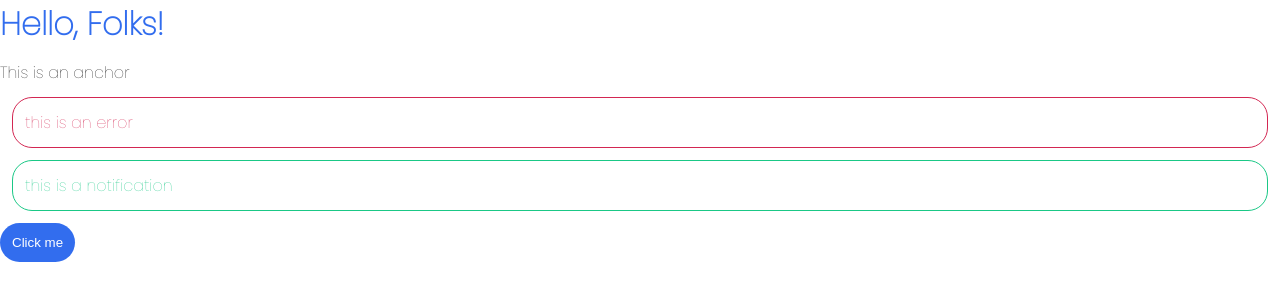
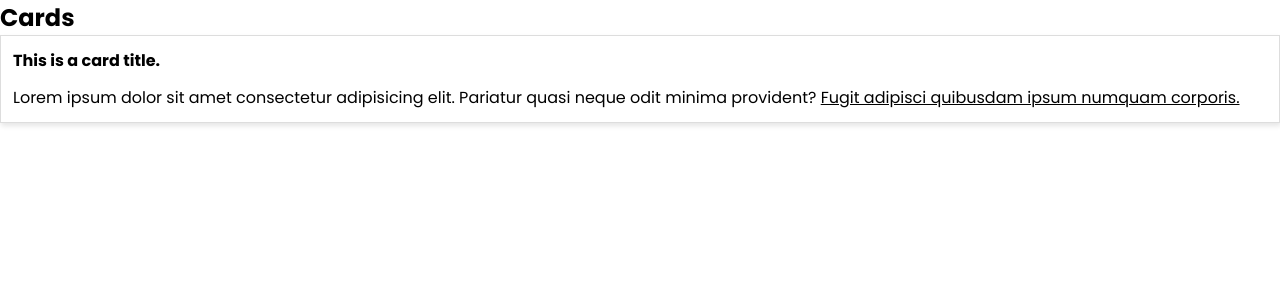
Before and after one commit to AmandeepSingh789/CSS-Library, a website: page index.html in a window 1280 px wide. Drawn offline with Linux system fonts and the light colour scheme.

Commit message:
added card

```diff
--- a/gulpfile.js
+++ b/gulpfile.js
@@ -2,13 +2,13 @@ const {src,dest,watch,series} = require('gulp')
 const sass = require('gulp-sass')(require('sass'))
 
 function buildStyles(){
-    return src('index.scss')
+    return src('obelus/**/*.scss')
         .pipe(sass())
         .pipe(dest('css'))
 }
 
 function watchSass(){
-    watch(['index.scss'], buildStyles)
+    watch(['obelus/**/*.scss'], buildStyles)
 }
 
 
--- a/index.html
+++ b/index.html
@@ -8,10 +8,16 @@
     <title>Complete SASS</title>
 </head>
 <body>
-    <h1>Hello, Folks!</h1>
-    <a href="#"> This is an anchor</a>
-    <p class="error">this is an error</p>
-    <p class="notification">this is a notification</p>
-    <button>Click me</button>
+    <!-- Colors -->
+    <!-- Font Sizes -->
+    <!-- Buttons -->
+    <!-- Cards -->
+    <h2>Cards</h2>
+    <div class="card">
+        <h1 class="card-title">This is a card title.</h1>
+        <p class="card-body">Lorem ipsum dolor sit amet consectetur adipisicing elit. Pariatur quasi neque odit minima provident? <a href ="#" >Fugit adipisci quibusdam ipsum numquam corporis.</a></p>
+    </div>
+    <!-- Grid System -->
+    <!-- Utilities -->
 </body>
 </html>
--- a/index.scss
+++ /dev/null
@@ -1,70 +0,0 @@
-// import google font
-@import url('https://fonts.googleapis.com/css2?family=Poppins:wght@100&display=swap');
-
-@import 'variables.scss';
-
-/* reset styles */
-
-* {
-  color: inherit;
-  margin: 0;
-}
-
-body {
-    font-family: 'Poppins', sans-serif;
-
-}
-
-ul {
-  padding: 0;
-  list-style-type: none;
-}
-
-a {
-  text-decoration: none;
-}
-
-hr {
-  border: 0;
-  border-top: 1px dotted #efefef;
-}
-
-img {
-  max-width: 100%;
-}
-
-h1 {
-    color: $primary;
-    margin-bottom: $base-margin;
-  a {
-    color: $secondary;
-  }
-}
-
-button{
-    color:white;
-    border:0;
-    background: $primary;
-    border-radius: $base-border-radius;
-    padding: $base-padding;
-}
-
-.error{
-    color:$error;
-    border-color: $error;
-    border-style: solid;
-    margin:$base-margin;
-    padding:$base-padding;
-    border-radius: $base-border-radius;
-    border-width: $base-border-thickness;
-}
-
-.notification{
-    color:$secondary;
-    border-color: $secondary;
-    border-style: solid;
-    margin:$base-margin;
-    padding:$base-padding;
-    border-radius: $base-border-radius;
-    border-width: $base-border-thickness;
-}
--- /dev/null
+++ b/obelus/_base.scss
@@ -0,0 +1,34 @@
+// import google font
+@import url('https://fonts.googleapis.com/css2?family=Poppins:ital,wght@0,100;0,200;0,300;0,400;0,500;0,600;0,700;0,800;0,900;1,100;1,200;1,300;1,400;1,500;1,600;1,700;1,800;1,900&display=swap');
+
+/* reset styles */
+* {
+  color: inherit;
+  margin: 0;
+}
+
+body {
+  font-family: Poppins;
+}
+
+ul {
+  padding: 0;
+  list-style-type: none;
+}
+
+a {
+  text-decoration: none;
+}
+
+hr {
+  border: 0;
+  border-top: 1px dotted #efefef;
+}
+
+img {
+  max-width: 100%;
+}
+
+.test {
+  color: $primary;
+}
--- /dev/null
+++ b/obelus/_variables.scss
@@ -0,0 +1,19 @@
+// theme colors
+$primary: #326dee !default;
+$secondary: #1ac886 !default;
+$error: #d32752 !default;
+$info: #f6c31c !default;
+
+// spacing
+$base-padding: 0.75rem;
+$base-margin: 0.75rem;
+
+// borders
+$base-border-thickness: 1px;
+$base-border-radius: 20px;
+
+// box-shadow
+$base-box-shadow: 1px 3px 5px rgba(0,0,0,0.1);
+
+// font sizes
+$base-font-size: 1rem;
--- /dev/null
+++ b/obelus/components/_card.scss
@@ -0,0 +1,20 @@
+.card{
+    display: block;
+    padding: $base-padding;
+    border:$base-border-thickness solid #ddd;
+    box-shadow: $base-box-shadow;
+
+    .card-title{
+        font-size: $base-font-size;
+        padding-bottom: $base-padding;
+        font-weight: bold;
+    }
+
+    .card-body{
+        font-size:$base-font-size;
+
+        a {
+            text-decoration: underline;
+        }
+    }
+}
--- /dev/null
+++ b/obelus/index.scss
@@ -0,0 +1,13 @@
+// variables & functions
+@import '_variables.scss';
+
+// base & layout
+@import '_base.scss';
+
+// colors
+
+
+// components (button, card, navbar etc)
+@import 'components/_card.scss';
+
+// utilities (margin, padding, opacity, etc)
```
Also changed, not shown: css/index.css, variables.scss (deleted).
